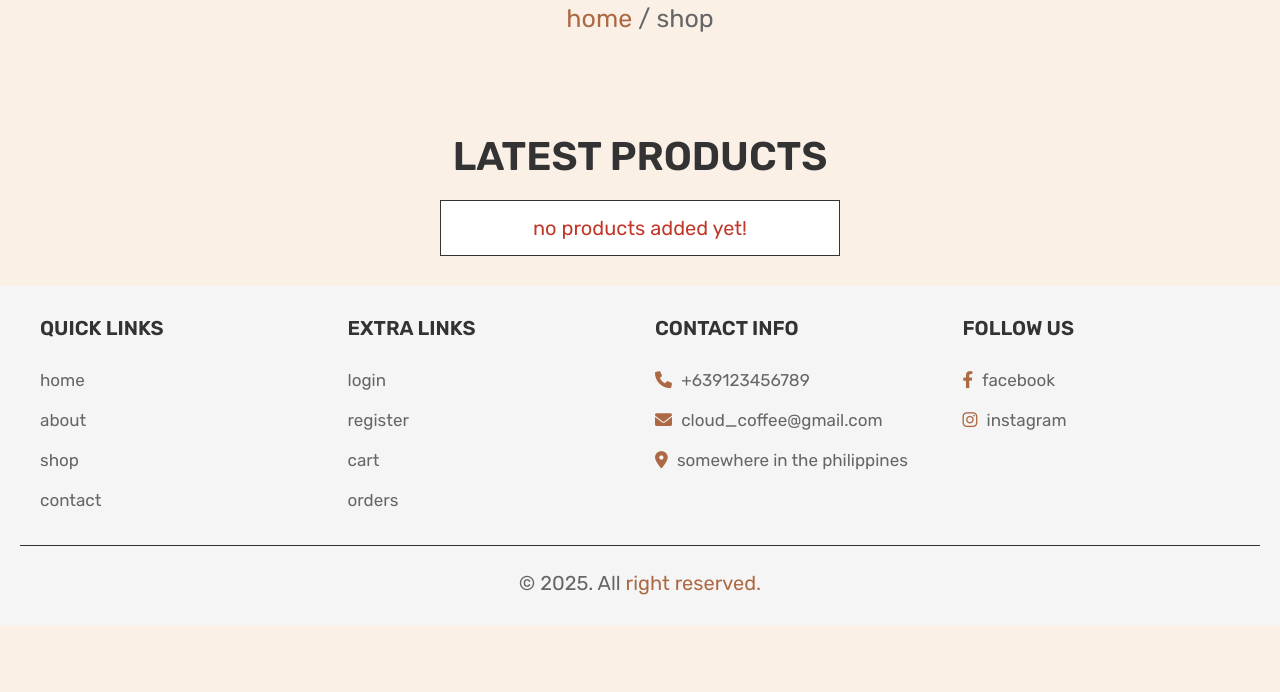
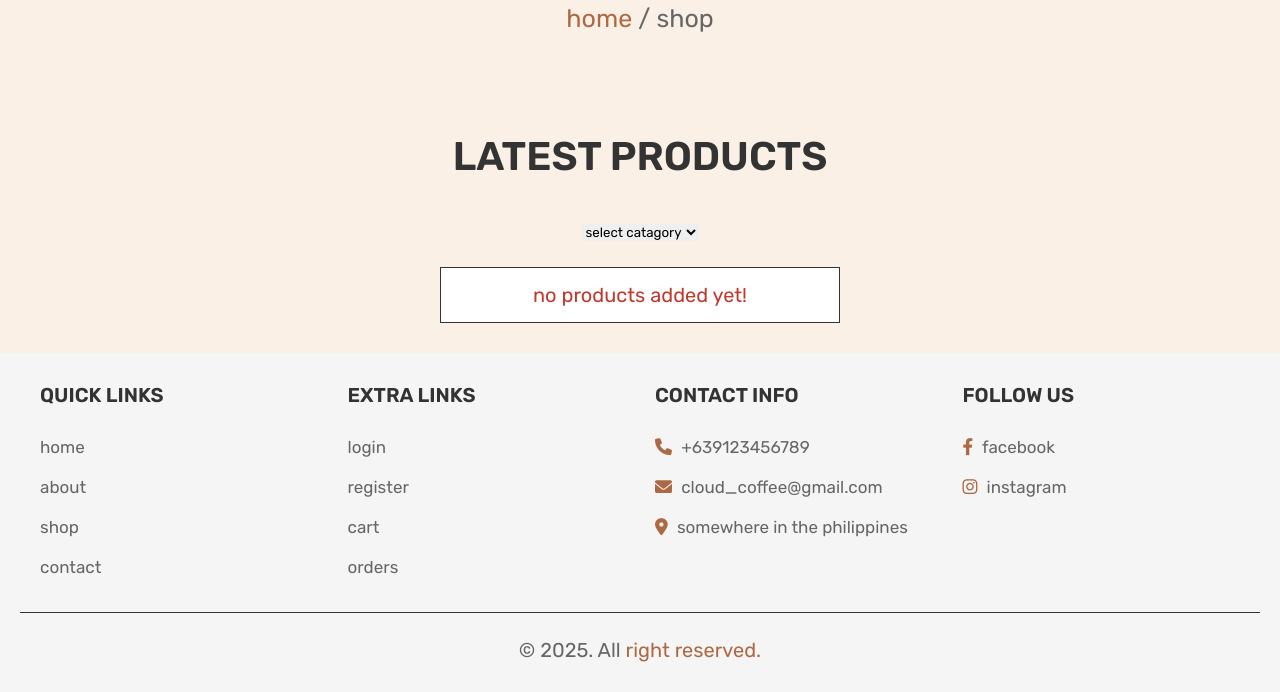
Before and after one commit to neveront/cloud-coffee, a PHP site: page /shop.php in a window 1280 px wide. Shown: the part 186-878 px from the top of the page. Before the commit the page ends 811 px from the top, so only its background shows below. Run offline with PHP 8.4, Linux system fonts and the light colour scheme; the visitor is signed in with stand-in values (Sample User, id 1); data that the repository does not hold is empty.

Commit message:
added the category in the adding of products feature

```diff
--- a/categories_dropdown.php
+++ b/categories_dropdown.php
@@ -1,5 +1,5 @@
 <!-- category_dropdown.php -->
-<select name="category" id="category">
+<select name="category" id="category" class="box">
    <option value="">select catagory</option>
    <option value="Coffee"<?php if(isset($selected_category) && $selected_category == 'Coffee') echo ' selected'; ?>>Coffee</option>
    <option value="Tea"<?php if(isset($selected_category) && $selected_category == 'Tea') echo ' selected'; ?>>Tea</option>
--- a/shop.php
+++ b/shop.php
@@ -57,6 +57,11 @@ if(isset($_POST['add_to_cart'])){
 <section class="products">
 
    <h1 class="title">latest products</h1>
+   <div class="title">
+      <form method="GET" action="" class="filter-form">
+         <?php include 'categories_dropdown.php'; ?>
+      </form>
+   </div>
 
    <div class="box-container">
 
```
Also changed, not shown: admin_products.php (+7 -2 lines).
